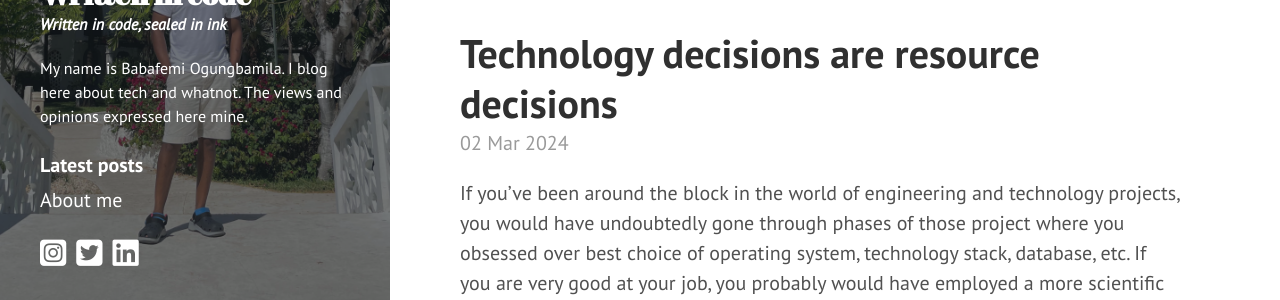
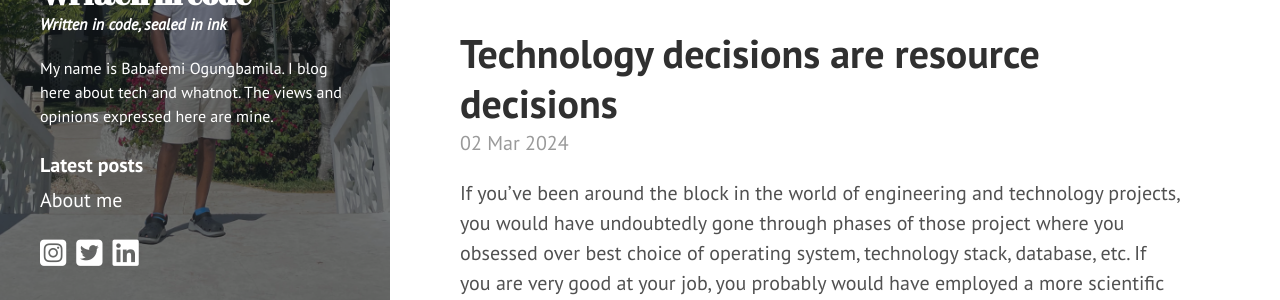
Before and after one commit to babafemio/babafemio.github.io, a Jekyll site: the page built from index.html, in a window 1280 px wide. Shown: the part 572-872 px from the top of the page. Built offline with Jekyll 4.4.1, drawn with Linux system fonts in a browser that asks for light colours; nearby versions of some CDN libraries; the list of posts is cut into pages by our own code.

Commit message:
fixed typo

```diff
--- a/_includes/sidebar.html
+++ b/_includes/sidebar.html
@@ -9,7 +9,7 @@
         </a>
       </h1>
       <p class="lead">{{ site.description }}</p>
-      <p class="intro">My name is Babafemi Ogungbamila. I blog here about tech and whatnot. The views and opinions expressed here mine.</p>
+      <p class="intro">My name is Babafemi Ogungbamila. I blog here about tech and whatnot. The views and opinions expressed here are mine.</p>
     </div>
 
     <nav class="sidebar-nav">
```
